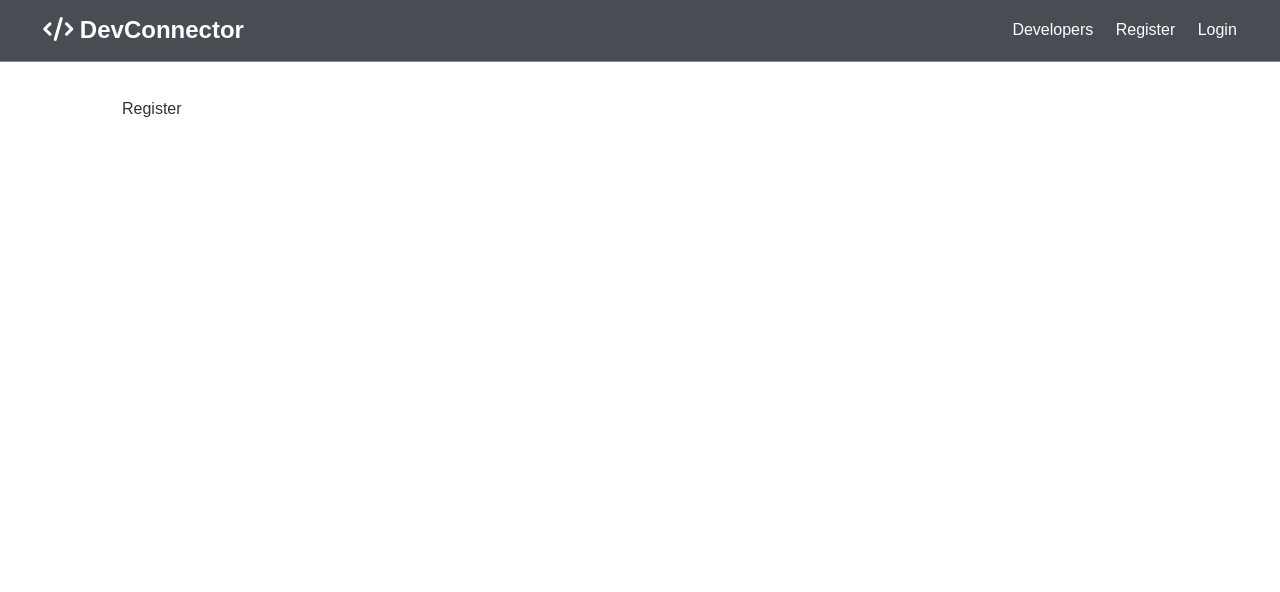
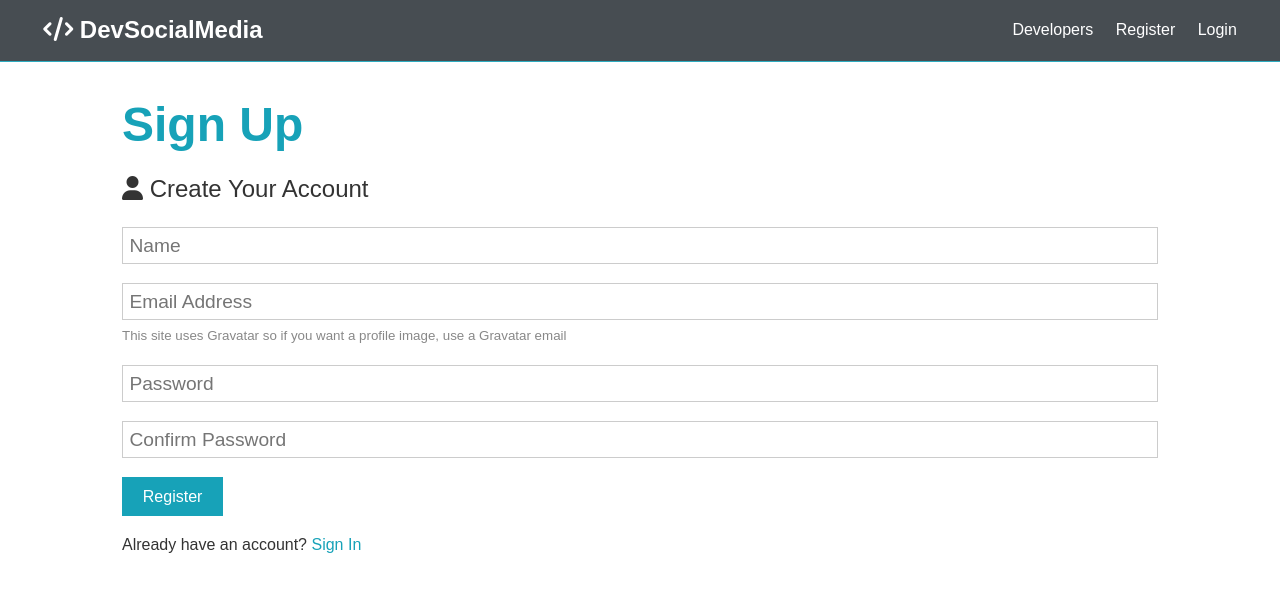
Before and after one commit to 0xbaid/dev-social-media, a React (Create React App) app in the folder client/: page /register in a window 1280 px wide. Shown: the top 592 px of the page. Built offline with nearby package versions, Linux system fonts and the light colour scheme.

Commit message:
Created register form components with useState Hook

```diff
--- a/client/src/components/auth/Register.js
+++ b/client/src/components/auth/Register.js
@@ -1,11 +1,90 @@
-import React from 'react';
+import React, { Fragment, useState } from 'react';
 
 const Register = () => {
-    return (
-        <div>
-            Register
+  const [formData, setFormData] = useState({
+    name: '',
+    email: '',
+    password: '',
+    password2: '',
+  });
+
+  const { name, email, password, password2 } = formData;
+
+  const handleChange = (event) => {
+    setFormData({ ...formData, [event.target.name]: event.target.value });
+  };
+
+  const handleSubmit = (event) => {
+    event.preventDefault();
+    if (password !== password2) {
+        console.log('Passwords do not match')
+    } else {
+        console.log(formData);
+    }
+
+  };
+
+  return (
+    <Fragment>
+      <h1 className="large text-primary">Sign Up</h1>
+      <p className="lead">
+        <i className="fas fa-user"></i> Create Your Account
+      </p>
+      <form
+        className="form"
+        onSubmit={handleSubmit}
+      >
+        <div className="form-group">
+          <input
+            type="text"
+            placeholder="Name"
+            name="name"
+            value={name}
+            onChange={(event) => handleChange(event)}
+            required
+          />
         </div>
-    );
+        <div className="form-group">
+          <input
+            type="email"
+            placeholder="Email Address"
+            name="email"
+            value={email}
+            onChange={(event) => handleChange(event)}
+            required
+          />
+          <small className="form-text">
+            This site uses Gravatar so if you want a profile image, use a
+            Gravatar email
+          </small>
+        </div>
+        <div className="form-group">
+          <input
+            type="password"
+            placeholder="Password"
+            name="password"
+            minLength="6"
+            value={password}
+            onChange={(event) => handleChange(event)}
+          />
+        </div>
+        <div className="form-group">
+          <input
+            type="password"
+            placeholder="Confirm Password"
+            name="password2"
+            minLength="6"
+            value={password2}
+            onChange={(event) => handleChange(event)}
+          />
+        </div>
+        <input type="submit" className="btn btn-primary" value="Register" />
+      </form>
+      <p className="my-1">
+        Already have an account? <a href="login.html">Sign In</a>
+      </p>
+    </Fragment>
+  );
 };
 
 export default Register;
--- a/client/src/components/layout/Navbar.js
+++ b/client/src/components/layout/Navbar.js
@@ -6,7 +6,7 @@
     <nav className="navbar bg-dark">
       <h1>
         <Link to="/">
-          <i className="fas fa-code"></i> DevConnector
+          <i className="fas fa-code"></i> DevSocialMedia
         </Link>
       </h1>
       <ul>
```
